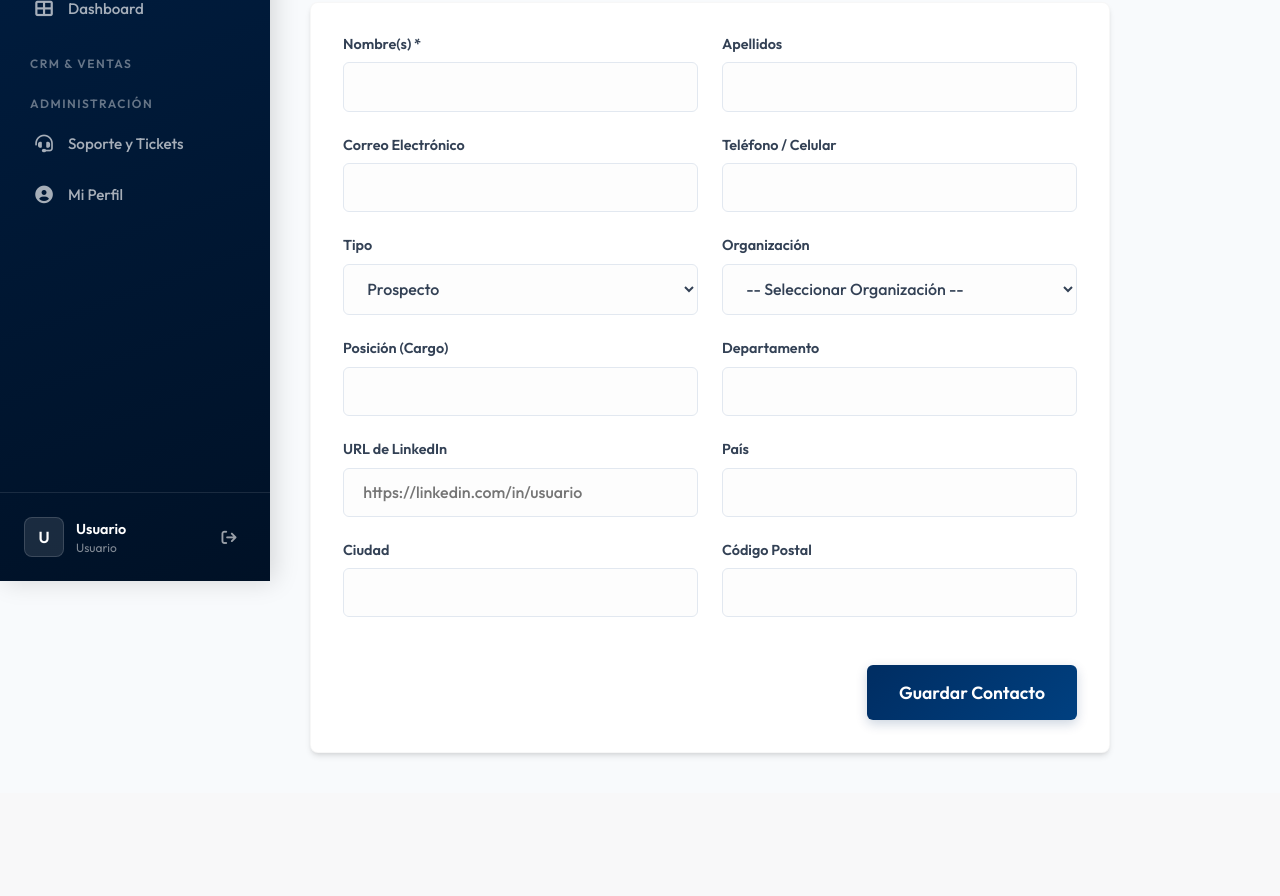
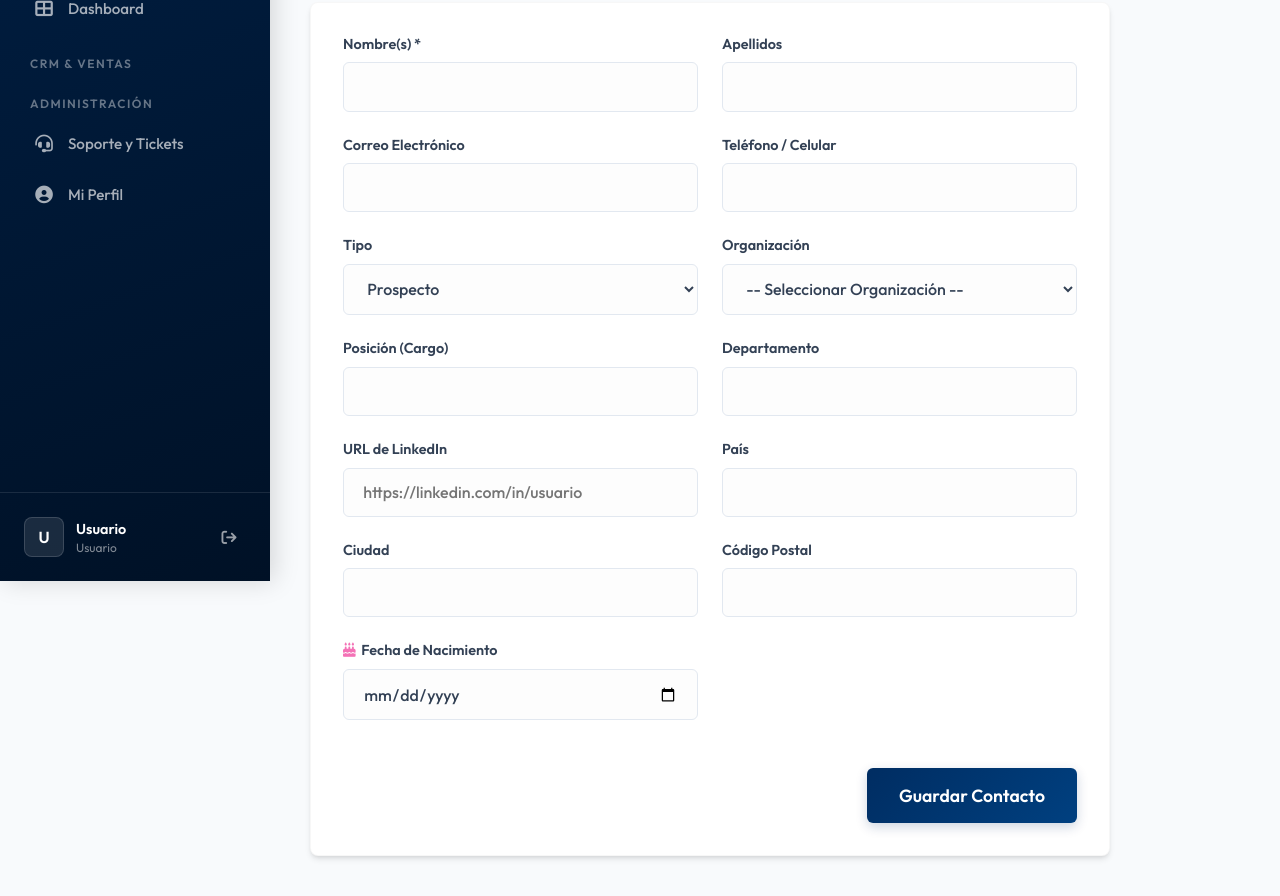
Before and after one commit to BrianGrimaldo/crm, a PHP site: the page made by src/Views/contacts/create.php in a window 1280 px wide. Shown: the part 219-1115 px from the top of the page. Before the commit the page ends 975 px from the top, so only its background shows below. Run offline with PHP 8.4, Linux system fonts and the light colour scheme; the template is opened without the code that fills it, so the values that code supplies are empty.

Commit message:
feat(Contact): Add date_of_birth field to contact creation and edit forms

```diff
--- a/src/Views/contacts/create.php
+++ b/src/Views/contacts/create.php
@@ -90,6 +90,16 @@ require __DIR__ . '/../layouts/header.php';
             </div>
         </div>
 
+        <div style="display: grid; grid-template-columns: 1fr 1fr; gap: 1.5rem;">
+            <div class="form-group">
+                <label for="date_of_birth"><i class="fas fa-birthday-cake" style="color:#f472b6;margin-right:.35rem;"></i>Fecha de Nacimiento</label>
+                <input type="date" id="date_of_birth" name="date_of_birth" class="form-control">
+            </div>
+            <div class="form-group">
+                <!-- espacio reservado para futuros campos -->
+            </div>
+        </div>
+
         <div style="margin-top: 1.5rem; text-align: right;">
             <button type="submit" class="btn btn-primary" style="padding: 1rem 2rem; font-size: 1.1rem;">
                 Guardar Contacto
```
Also changed, not shown: src/Views/contacts/edit.php (+20 -0 lines).
